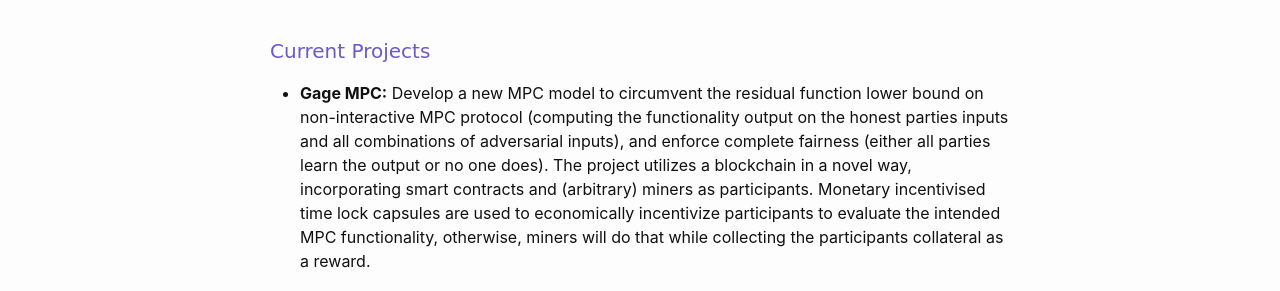
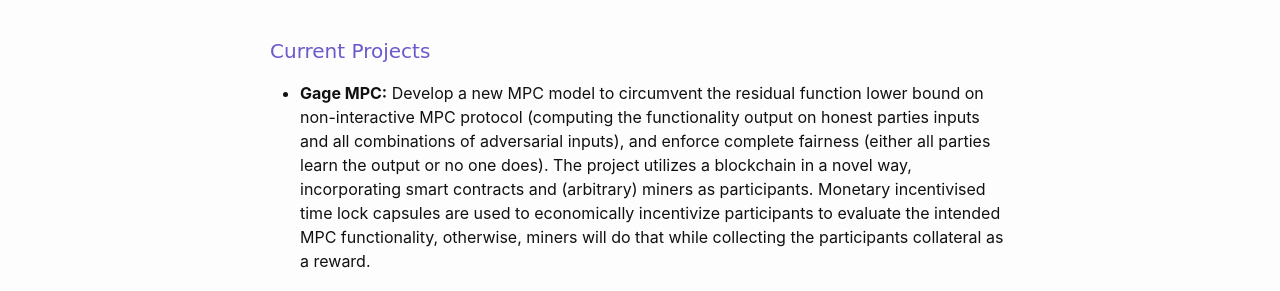
Before and after one commit to GhadaAlmashaqbeh/GhadaAlmashaqbeh.github.io, a Jekyll site: the page built from 01-research.md, in a window 1280 px wide. Shown: the part 320-611 px from the top of the page. Built offline with Jekyll 4.4.1, drawn with Linux system fonts in a browser that asks for light colours.

Commit message:
edit project description

```diff
--- a/01-research.md
+++ b/01-research.md
@@ -14,7 +14,7 @@ My research interests span cryptography, computer systems security, and privacy.
 
 <h4 style="font-family: 'Comic Sans MS';color: slateblue;">Current Projects</h4>
 
-* **Gage MPC:** Develop a new MPC model to circumvent the residual function lower bound on non-interactive MPC protocol (computing the functionality output on the honest parties inputs and all combinations of adversarial inputs), and enforce complete fairness (either all parties learn the output or no one does). The project utilizes a blockchain in a novel way, incorporating smart contracts and (arbitrary) miners as participants. Monetary incentivised time lock capsules are used to economically incentivize participants to evaluate the intended MPC functionality, otherwise, miners will do that while collecting the participants collateral as a reward.
+* **Gage MPC:** Develop a new MPC model to circumvent the residual function lower bound on non-interactive MPC protocol (computing the functionality output on honest parties inputs and all combinations of adversarial inputs), and enforce complete fairness (either all parties learn the output or no one does). The project utilizes a blockchain in a novel way, incorporating smart contracts and (arbitrary) miners as participants. Monetary incentivised time lock capsules are used to economically incentivize participants to evaluate the intended MPC functionality, otherwise, miners will do that while collecting the participants collateral as a reward.
 
 
 * **smartFHE:** Investigate the possibility of building privacy-preserving smart contract system that not only supports private payments, but also arbitrary computations over private data and accounts. The project aims to explore to what extent fully homomorphic encryption (which allow computation over encrypted data) combined with non-interactive zero knowledge proofs (to defend against malicious adversaries) can be utilized in achieving this goal.
```
